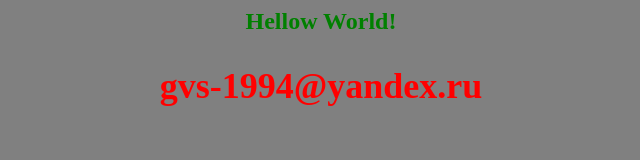
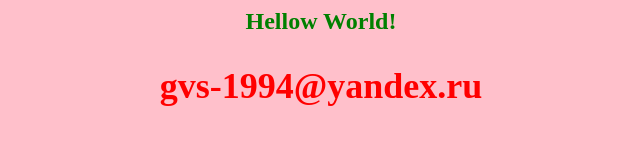
Before and after one commit to gvs-ops/app-for-jenkins, a plain HTML site: page index.html in a window 1280 px wide. Shown: the whole page, without its empty margins (319-959 px from the left). Drawn offline with Linux system fonts and the light colour scheme.

Commit message:
Update index.html

```diff
--- a/index.html
+++ b/index.html
@@ -1,5 +1,5 @@
 <html>
-<body bgcolor=grey>
+<body bgcolor=pink>
 <center>
 <h2><font color=green>Hellow World!</front><h2>
 
```
